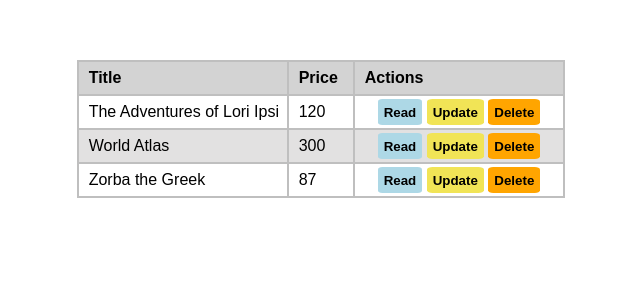
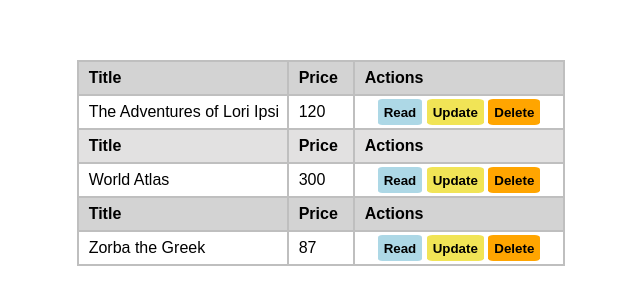
Before and after one commit to DarrOr24/Ex-Book-Shop, a plain HTML site: page index.html in a window 1280 px wide. Shown: the part 108-412 px from the top of the page, without its empty margins (319-959 px from the left). Drawn offline with Linux system fonts and the light colour scheme.

Commit message:
Implement render function

```diff
--- a/index.html
+++ b/index.html
@@ -7,7 +7,7 @@
     <title>Book Shop</title>
 </head>
 
-<body>
+<body onload="onInit()">
     <table>
         <tr class="header">
             <td class="col1">Title</td>
@@ -43,5 +43,8 @@
         </tr>
     </table>
 
+    <script src="js/book.service.js"></script>
+    <script src="js/book.controller.js"></script>
+
 </body>
 </html>
--- a/book.controller.js
+++ b/js/book.controller.js
@@ -1,5 +1,5 @@
 'use strict'
 
 function onInit(){
-    render()
+    renderBooks()
 }
--- /dev/null
+++ b/js/book.service.js
@@ -0,0 +1,32 @@
+'use strict'
+
+var gBooks = [
+    {id: 'b101', title: 'The Adventures of Lori Ipsi', price: 120},
+    {id: 'b102', title: 'World Atlas', price: 300},
+    {id: 'b103', title: 'Zorba the Greek', price: 87}
+]
+
+function getBooks(){
+    return gBooks
+}
+
+function renderBooks(){
+    const elTable = document.querySelector('table')
+    const strHtmls = gBooks.map(book => `<tr class="header">
+        <td class="col1">Title</td>
+        <td class="col2">Price</td>
+        <td class="col3">Actions</td>
+    </tr>
+    <tr>
+        <td class="col1">${book.title}</td>
+        <td class="col2">${book.price}</td>
+        <td class="btns">
+            <button class="read">Read</button>
+            <button class="update">Update</button>
+            <button class="delete">Delete</button>
+        </td>
+    </tr>`)
+
+    elTable.innerHTML = strHtmls.join('')
+
+}
```
Also changed, not shown: book.service.js (deleted, +0 -11 lines).
